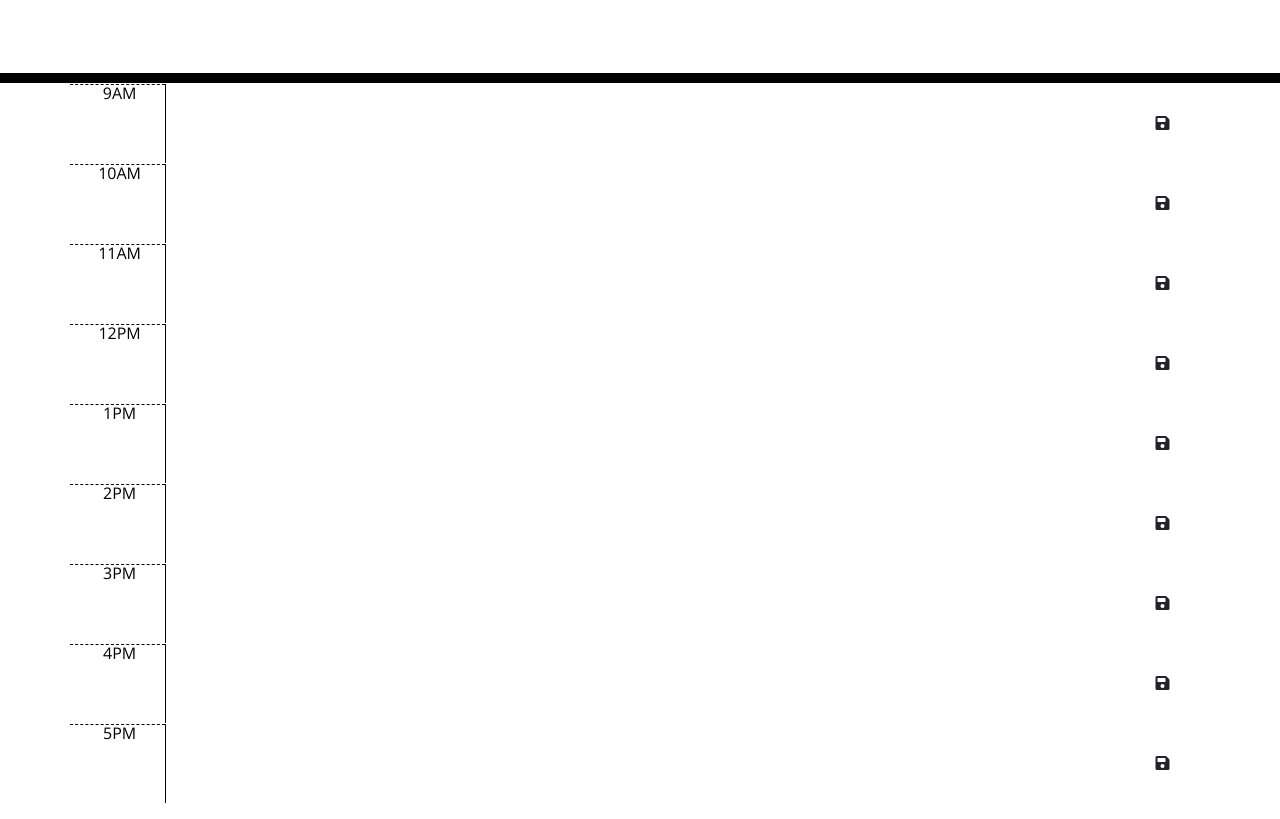
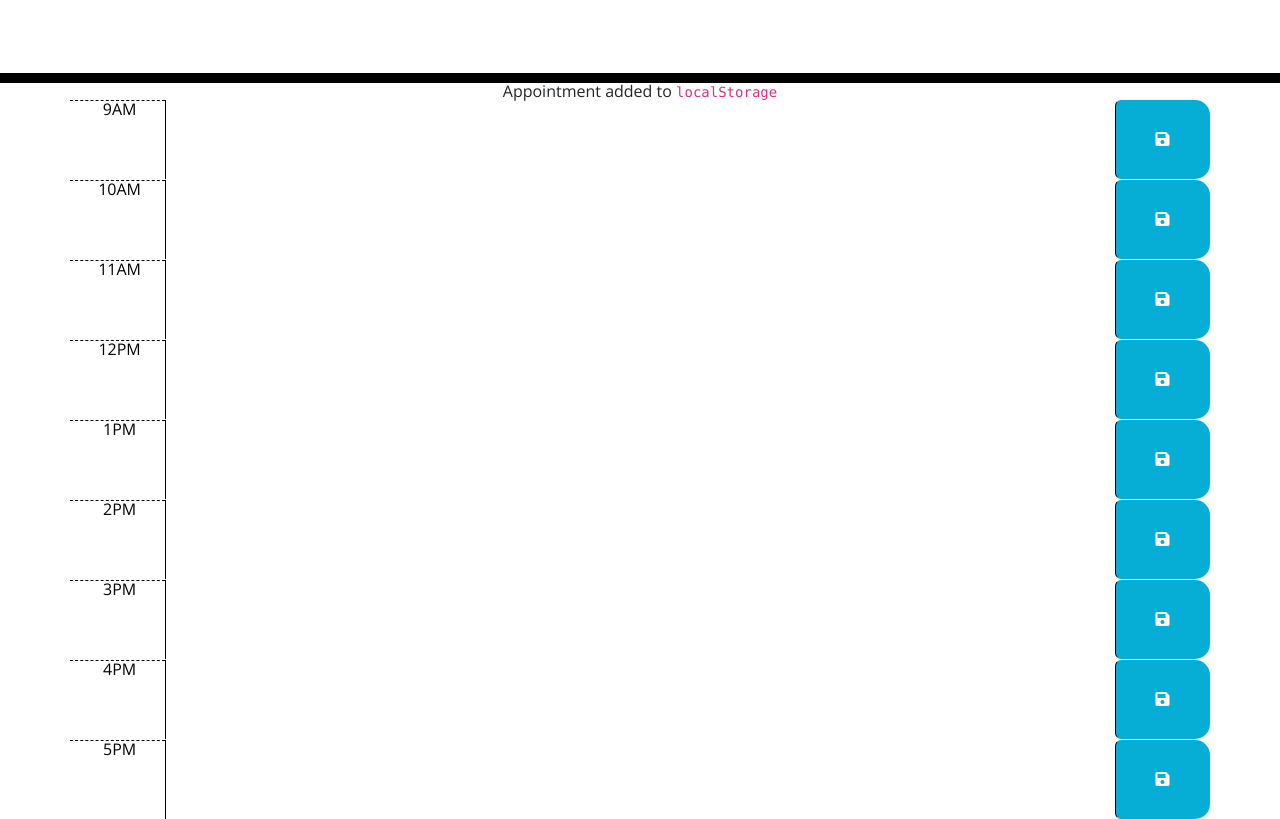
Before and after one commit to kapil319/Daily-Planner, a plain HTML site: page index.html in a window 1280 px wide. Shown: the part 168-987 px from the top of the page. Drawn offline with nearby package versions, Linux system fonts and the light colour scheme.

Commit message:
html updated with buttons

```diff
--- a/index.html
+++ b/index.html
@@ -30,6 +30,10 @@
       <p class="lead">A simple calendar app for scheduling your work day</p>
       <p id="currentDay" class="lead"></p>
     </header>
+
+    <section class = "text-center notification" id = "notify">
+    Appointment added to <code>localStorage</code>
+    </section>
     <div class="container">
 
       <!-- Timeblocks go here -->
@@ -38,63 +42,63 @@
       <section class = "col-md-1 hour"> 9AM
       </section>
       <textarea class = "col-md-10 description"></textarea>
-      <button class = "btn col-md-1"><i class = "fas fa-save"></i></button>
+      <button class = "btn saveBtn col-md-1"><i class = "fas fa-save"></i></button>
     </section>
 
     <section id="hour-10" class = "row time-block">
       <section class = "col-md-1 hour"> 10AM
       </section>
       <textarea class = "col-md-10 description"></textarea>
-      <button class = "btn col-md-1"><i class = "fas fa-save"></i></button>
+      <button class = "btn saveBtn col-md-1"><i class = "fas fa-save"></i></button>
     </section>
 
     <section id="hour-11" class = "row time-block">
       <section class = "col-md-1 hour"> 11AM
       </section>
       <textarea class = "col-md-10 description"></textarea>
-      <button class = "btn col-md-1"><i class = "fas fa-save"></i></button>
+      <button class = "btn saveBtn col-md-1"><i class = "fas fa-save"></i></button>
     </section>
 
     <section id="hour-12" class = "row time-block">
       <section class = "col-md-1 hour"> 12PM
       </section>
       <textarea class = "col-md-10 description"></textarea>
-      <button class = "btn col-md-1"><i class = "fas fa-save"></i></button>
+      <button class = "btn saveBtn col-md-1"><i class = "fas fa-save"></i></button>
     </section>
 
     <section id="hour-13" class = "row time-block">
       <section class = "col-md-1 hour"> 1PM
       </section>
       <textarea class = "col-md-10 description"></textarea>
-      <button class = "btn col-md-1"><i class = "fas fa-save"></i></button>
+      <button class = "btn saveBtn col-md-1"><i class = "fas fa-save"></i></button>
     </section>
 
     <section id="hour-14" class = "row time-block">
       <section class = "col-md-1 hour"> 2PM
       </section>
       <textarea class = "col-md-10 description"></textarea>
-      <button class = "btn col-md-1"><i class = "fas fa-save"></i></button>
+      <button class = "btn saveBtn col-md-1"><i class = "fas fa-save"></i></button>
     </section>
 
     <section id="hour-15" class = "row time-block">
       <section class = "col-md-1 hour"> 3PM
       </section>
       <textarea class = "col-md-10 description"></textarea>
-      <button class = "btn col-md-1"><i class = "fas fa-save"></i></button>
+      <button class = "btn saveBtn col-md-1"><i class = "fas fa-save"></i></button>
     </section>
 
     <section id="hour-16" class = "row time-block">
       <section class = "col-md-1 hour"> 4PM
       </section>
       <textarea class = "col-md-10 description"></textarea>
-      <button class = "btn col-md-1"><i class = "fas fa-save"></i></button>
+      <button class = "btn saveBtn col-md-1"><i class = "fas fa-save"></i></button>
     </section>
 
     <section id="hour-17" class = "row time-block">
       <section class = "col-md-1 hour"> 5PM
       </section>
       <textarea class = "col-md-10 description"></textarea>
-      <button class = "btn col-md-1"><i class = "fas fa-save"></i></button>
+      <button class = "btn saveBtn col-md-1"><i class = "fas fa-save"></i></button>
     </section>
 
 
```
